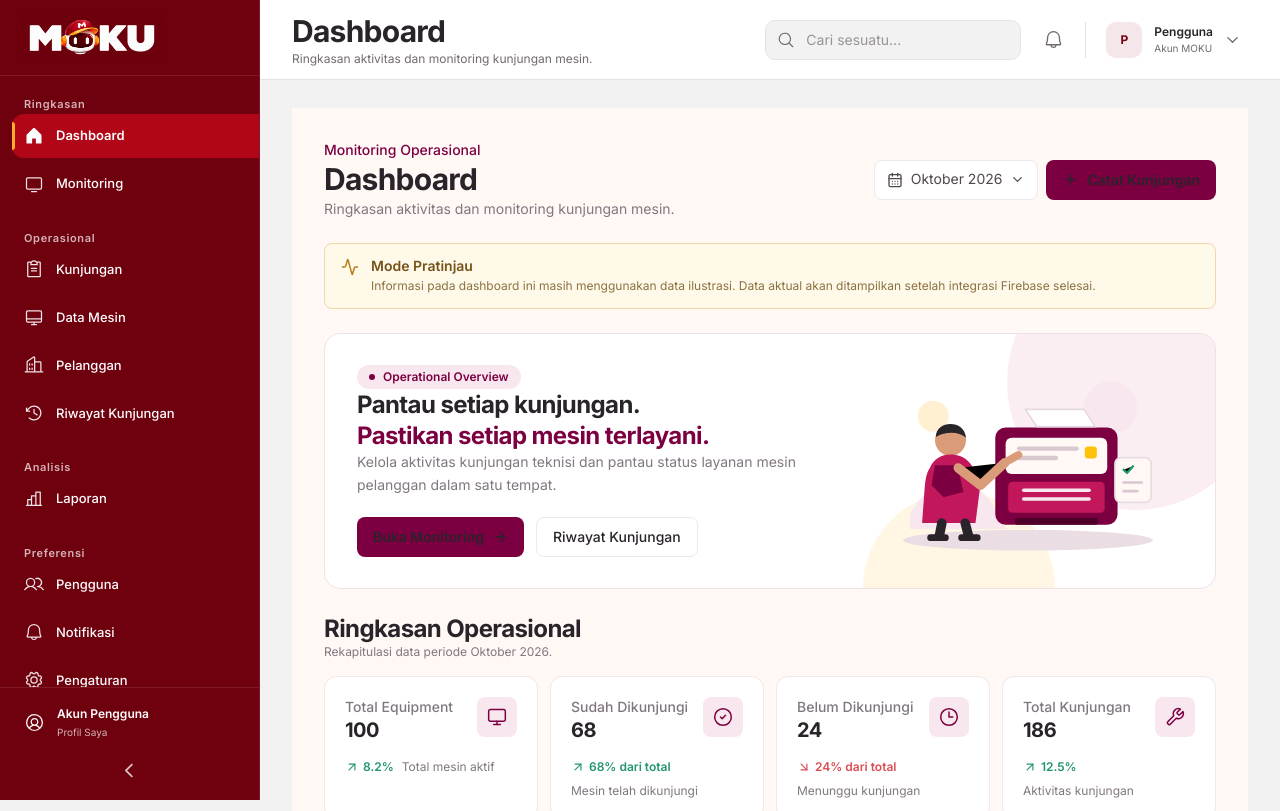
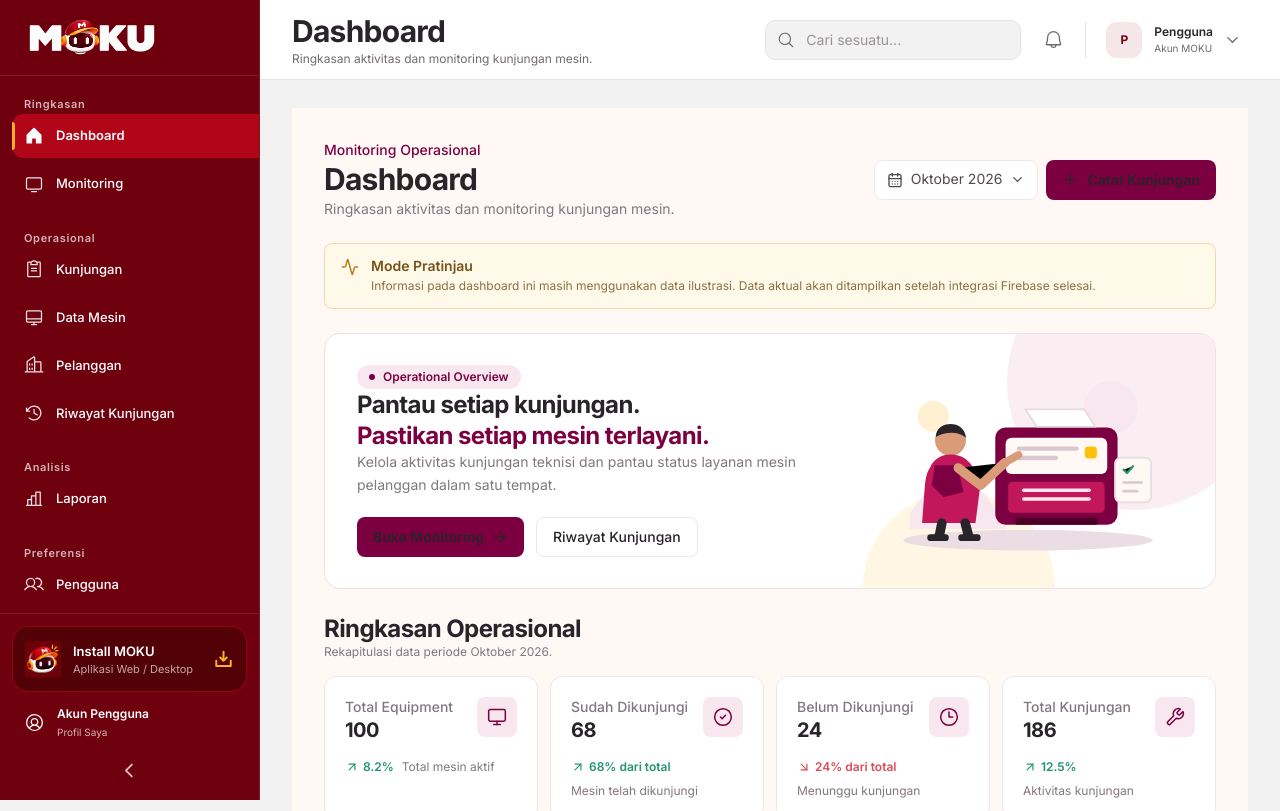
Before and after one commit to irwanfuzi/Moku-app, a Next.js app: page / in a window 1280 px wide. Shown: the top 811 px of the page. Built offline with nearby package versions, Linux system fonts and the light colour scheme.

Commit message:
Fix PWA installation state and update UI elements

```diff
--- a/src/components/layout/app-sidebar.tsx
+++ b/src/components/layout/app-sidebar.tsx
@@ -81,7 +81,7 @@ export default function AppSidebar({
   const [installPrompt, setInstallPrompt] =
     useState<BeforeInstallPromptEvent | null>(null);
 
-  const [isInstalled, setIsInstalled] = useState(true);
+  const [isInstalled, setIsInstalled] = useState(false);
 
   useEffect(() => {
     const checkInstalled = () => {
@@ -126,8 +126,8 @@ export default function AppSidebar({
   }, []);
 
   const handleInstall = async () => {
-    if (!installPrompt) return;
-
+    if (installPrompt) {
+      try {
         await installPrompt.prompt();
 
         const choice = await installPrompt.userChoice;
@@ -137,6 +137,16 @@ export default function AppSidebar({
         }
 
         setInstallPrompt(null);
+      } catch (error) {
+        console.error("MOKU installation error:", error);
+      }
+
+      return;
+    }
+
+    window.alert(
+      "Untuk memasang MOKU, buka menu browser (ikon tiga titik), kemudian pilih Install app atau Tambahkan ke layar utama jika tersedia."
+    );
   };
 
   const isActive = (href: string) => {
@@ -161,6 +171,30 @@ export default function AppSidebar({
       `}
       aria-label="Navigasi utama"
     >
+      <style>{`
+        .moku-sidebar-scroll {
+          scrollbar-width: none !important;
+          -ms-overflow-style: none !important;
+          overflow-y: auto;
+          overflow-x: hidden;
+        }
+
+        .moku-sidebar-scroll::-webkit-scrollbar {
+          display: none !important;
+          width: 0 !important;
+          height: 0 !important;
+          background: transparent !important;
+        }
+
+        .moku-sidebar-scroll::-webkit-scrollbar-track {
+          display: none !important;
+        }
+
+        .moku-sidebar-scroll::-webkit-scrollbar-thumb {
+          display: none !important;
+        }
+      `}</style>
+
       {/* BRAND */}
       <div
         className={`
@@ -197,9 +231,7 @@ export default function AppSidebar({
       </div>
 
       {/* NAVIGATION */}
-      <nav
-        className={`moku-sidebar-scroll flex-1 overflow-y-auto overflow-x-hidden px-3 py-5 [scrollbar-width:none] [-ms-overflow-style:none] [&::-webkit-scrollbar]:hidden`}
-      >
+      <nav className="moku-sidebar-scroll flex-1 px-3 py-5">
         <div className="space-y-6">
           {navigationGroups.map((group) => (
             <div key={group.title}>
@@ -292,34 +324,60 @@ export default function AppSidebar({
       </nav>
 
       {/* FOOTER */}
-      <div className="shrink-0 border-t border-white/10 p-3">
-        {/* PWA INSTALL BUTTON */}
-        {!isInstalled && installPrompt && (
+      <div className="shrink-0 space-y-2 border-t border-white/10 p-3">
+        {/* PWA INSTALL PANEL */}
+        {!isInstalled && (
           <button
             type="button"
             onClick={handleInstall}
             title="Install MOKU"
             className={`
-              mb-3 flex h-11 w-full items-center gap-3
-              rounded-xl border border-[#FEAF27]/40
-              bg-[#520107] px-3 text-left
-              text-[#FDFDFD]
+              group flex min-h-[66px] w-full items-center gap-3
+              rounded-2xl border border-[#B10618]/70
+              bg-[#520107] px-3 py-3
+              text-left !text-[#FDFDFD]
               transition-all duration-200
-              hover:bg-[#3E0204]
+              hover:border-[#FEAF27]/50 hover:bg-[#3E0204]
               active:scale-[0.98]
-              ${collapsed ? "justify-center px-0" : ""}
+              motion-reduce:transition-none
+              ${collapsed ? "justify-center px-1" : ""}
             `}
           >
+            <span className="flex h-9 w-9 shrink-0 items-center justify-center">
+              <Image
+                src="/images/moku/brand/app-icon.png"
+                alt=""
+                width={36}
+                height={36}
+                className="h-9 w-9 object-contain"
+              />
+            </span>
+
+            {!collapsed && (
+              <>
+                <span className="min-w-0 flex-1">
+                  <span className="block text-[13px] font-semibold leading-5 !text-[#FDFDFD]">
+                    Install MOKU
+                  </span>
+                  <span className="block text-[11px] leading-4 !text-[#FDFDFD]/65">
+                    Aplikasi Web / Desktop
+                  </span>
+                </span>
+
                 <DownloadSimple
                   size={21}
                   weight="bold"
-              className="shrink-0 text-[#FEAF27]"
+                  className="shrink-0 !text-[#FEAF27] transition-transform duration-200 group-hover:translate-y-0.5"
                 />
+              </>
+            )}
 
-            {!collapsed && (
-              <span className="text-[12px] font-semibold">
-                Install MOKU
-              </span>
+            {collapsed && (
+              <DownloadSimple
+                size={17}
+                weight="bold"
+                className="absolute right-2 top-2 !text-[#FEAF27]"
+              />
             )}
           </button>
         )}
```
Lines whose indentation alone changed are shown as unchanged.
